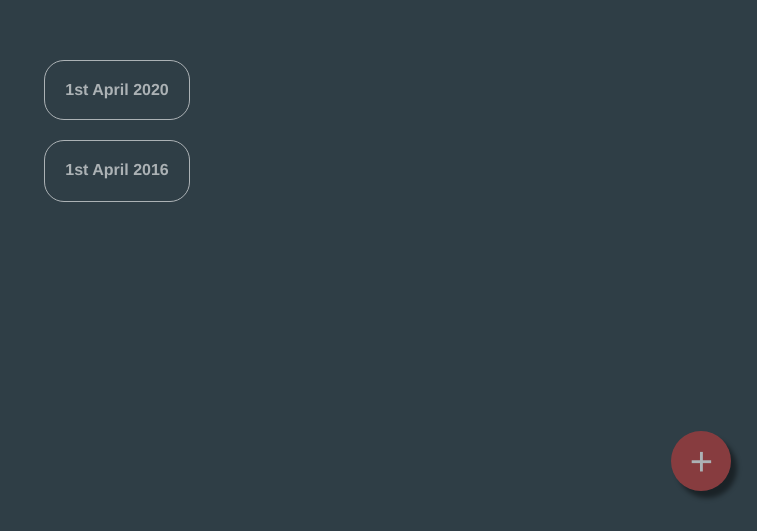
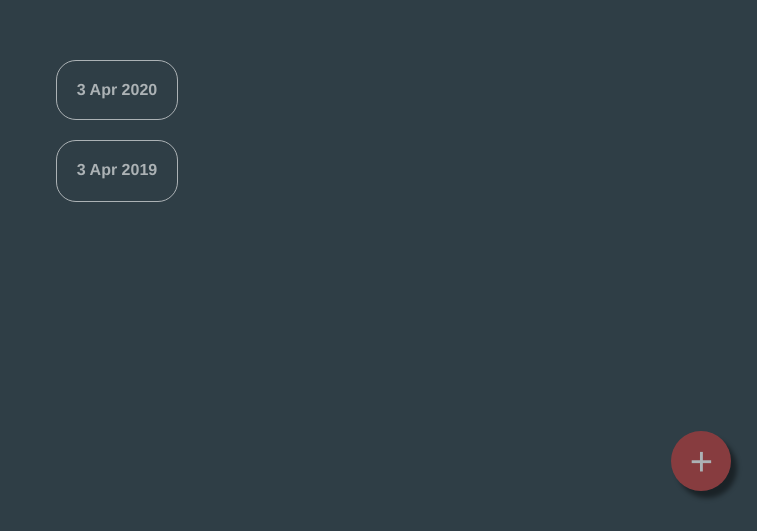
Before and after one commit to RyanH1234/cil, a Vue app: page / in a window 1280 px wide. Shown: the part 269-800 px from the top of the page, without its empty margins (523-1280 px from the left). Built offline with nearby package versions, Linux system fonts and the light colour scheme.

Commit message:
(timeline) added in dynamic boundaries logic

```diff
--- a/src/components/timeline.vue
+++ b/src/components/timeline.vue
@@ -2,7 +2,7 @@
   <div class="timeline-container">
     <div class="add-timeline-card" @click="addNewTimelineCard()">&#43;</div>
 
-    <div class="timeline-start">1st April 2020</div>
+    <div class="timeline-start">{{ timelineLatest }}</div>
 
     <timelineCard
       v-for="card in cards"
@@ -18,7 +18,7 @@
       @cancel="removeCard"
     />
 
-    <div class="timeline-end">1st April 2016</div>
+    <div class="timeline-end">{{ timelineEarliest }} </div>
   </div>
 </template>
 
@@ -28,13 +28,71 @@ import timelineCard from "./timelineCard.vue";
 export default {
   data: () => {
     return {
-      cards: []
+      cards: [],
+      timelineLatest: "",
+      timelineEarliest: ""
     };
   },
   components: {
     timelineCard
   },
+  mounted() {
+    this.buildTimelineBoundaries();
+  },
   methods: {
+    buildTimelineBoundaries() {
+      const timelineCards = this.cards;
+      const noOfCards = timelineCards.length;
+
+      if(noOfCards === 0) {
+        const now = new Date();
+
+        const lastYear = now.getFullYear() - 1;
+        let oneYearAgo = new Date();
+        oneYearAgo.setFullYear(lastYear);
+
+        this.setBoundaries(now, oneYearAgo);
+        return;
+      }
+
+      if(noOfCards === 1) {
+        const card = timelineCards[0];
+
+        const latest = card.date;
+
+        const earliest = new Date(latest);
+        const previousYear = latest.getFullYear() - 1;
+        earliest.setFullYear(previousYear)
+
+        this.setBoundaries(latest, earliest);
+        return;
+      }
+
+      const head = timelineCards[0];
+      const tail = timelineCards[noOfCards - 1];
+      const latest = head.date;
+      const earliest = tail.date;
+      this.setBoundaries(latest, earliest);
+    },
+    setBoundaries(latest, earliest) {
+      const latestDateString = this.formatDate(latest);
+      this.timelineLatest = latestDateString;
+
+      const earliestDateString = this.formatDate(earliest);
+      this.timelineEarliest = earliestDateString;
+    },
+    formatDate(date) {
+      const day = date.getDate();
+
+      const months = ["Jan", "Feb", "Mar", "Apr", "May", "Jun", "Jul", "Aug", "Sep", "Oct", "Nov", "Dec"];
+      let month = date.getMonth();
+      month = months[month];
+
+      const year = date.getFullYear();
+
+      const dateString = day + " " + month + " " + year;
+      return dateString;
+    },
     getNewID(cards) {
       let latestID = 0;
       cards.map(card => {
@@ -115,8 +173,9 @@ export default {
       let updatedCards = [newTimelineCard, ...timelineCards];
       updatedCards = this.sortCardsByDate(updatedCards);
       updatedCards = this.setCardPosition(updatedCards);
+      this.cards = updatedCards;
 
-      this.cards = updatedCards;
+      this.buildTimelineBoundaries();
     },
     addNewTimelineCard() {
       const newTimelineCard = this.buildNewTimelineCard();
```
